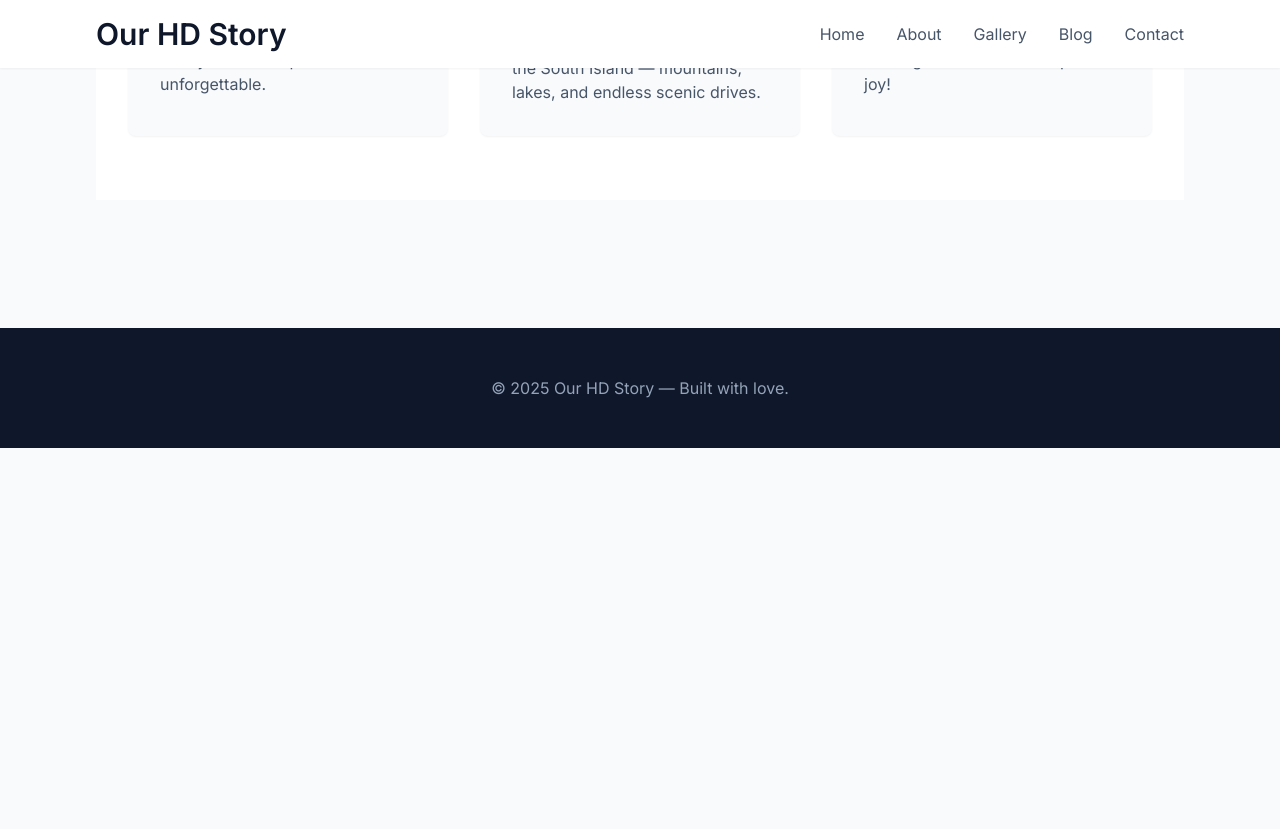
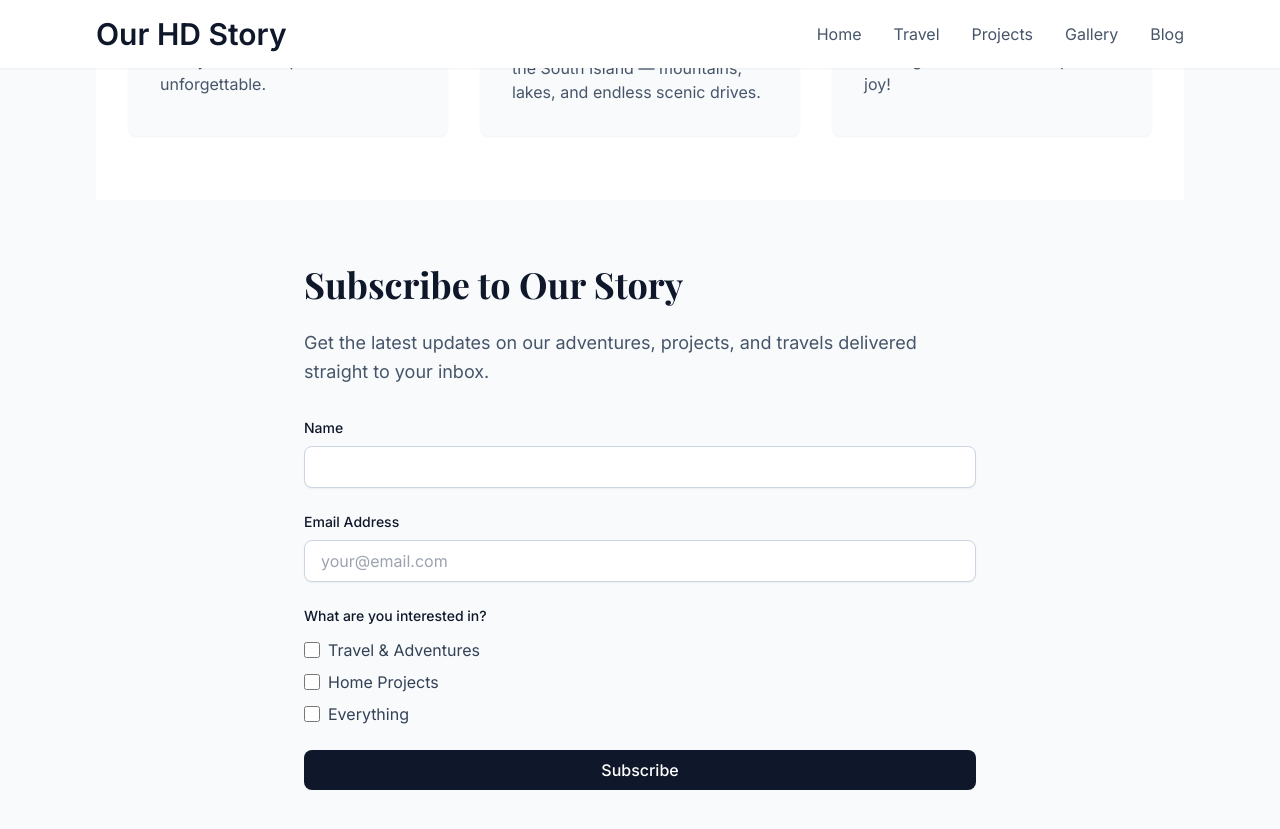
Before and after one commit to ourhdstory/ourhdstory.github.io, a Jekyll site: the page built from index.html, in a window 1280 px wide and 900 px high, scrolled down 1372 px. Shown: the top 829 px of the window. Built offline with Jekyll 4.4.1, drawn with Linux system fonts in a browser that asks for light colours; nearby versions of some CDN libraries; before the commit the page ends 1820 px from its top, so only the background shows below that.

Commit message:
remove contact page and add travel and projects pages

```diff
--- a/_includes/header.html
+++ b/_includes/header.html
@@ -6,10 +6,10 @@
       </div>
       <nav class="hidden md:flex space-x-8">
         <a href="/" class="text-slate-600 hover:text-slate-900 transition">Home</a>
-        <a href="/about.html" class="text-slate-600 hover:text-slate-900 transition">About</a>
+        <a href="/travel.html" class="text-slate-600 hover:text-slate-900 transition">Travel</a>
+        <a href="/projects.html" class="text-slate-600 hover:text-slate-900 transition">Projects</a>
         <a href="/gallery.html" class="text-slate-600 hover:text-slate-900 transition">Gallery</a>
         <a href="/blog/" class="text-slate-600 hover:text-slate-900 transition">Blog</a>
-        <a href="/contact.html" class="text-slate-600 hover:text-slate-900 transition">Contact</a>
       </nav>
       <!-- Mobile menu button -->
       <div class="md:hidden">
--- a/index.html
+++ b/index.html
@@ -35,3 +35,44 @@ title: Home
     </div>
   </div>
 </section>
+
+<section class="py-16 px-4 sm:px-6 lg:px-8">
+  <div class="max-w-2xl mx-auto">
+    <h2 class="text-4xl font-bold text-slate-900 mb-6">Subscribe to Our Story</h2>
+    <p class="text-lg text-slate-600 leading-relaxed mb-8">Get the latest updates on our adventures, projects, and travels delivered straight to your inbox.</p>
+
+    <form action="https://formspree.io/f/xvzgwrej" method="POST" class="space-y-6">
+      <div>
+        <label for="name" class="block text-sm font-medium text-slate-900 mb-2">Name</label>
+        <input type="text" name="name" id="name" required class="w-full px-4 py-2 border border-slate-300 rounded-lg shadow-sm focus:ring-2 focus:ring-blue-500 focus:border-transparent">
+      </div>
+
+      <div>
+        <label for="email" class="block text-sm font-medium text-slate-900 mb-2">Email Address</label>
+        <input type="email" name="email" id="email" required class="w-full px-4 py-2 border border-slate-300 rounded-lg shadow-sm focus:ring-2 focus:ring-blue-500 focus:border-transparent" placeholder="your@email.com">
+      </div>
+
+      <div>
+        <fieldset>
+          <legend class="text-sm font-medium text-slate-900 mb-3">What are you interested in?</legend>
+          <div class="space-y-2">
+            <label class="flex items-center">
+              <input type="checkbox" name="interests" value="Travel" class="w-4 h-4 rounded border-slate-300">
+              <span class="ml-2 text-slate-700">Travel & Adventures</span>
+            </label>
+            <label class="flex items-center">
+              <input type="checkbox" name="interests" value="Home Projects" class="w-4 h-4 rounded border-slate-300">
+              <span class="ml-2 text-slate-700">Home Projects</span>
+            </label>
+            <label class="flex items-center">
+              <input type="checkbox" name="interests" value="All" class="w-4 h-4 rounded border-slate-300">
+              <span class="ml-2 text-slate-700">Everything</span>
+            </label>
+          </div>
+        </fieldset>
+      </div>
+
+      <button type="submit" class="w-full bg-slate-900 text-white font-medium py-2 px-4 rounded-lg hover:bg-slate-800 transition">Subscribe</button>
+    </form>
+  </div>
+</section>
```
Also changed, not shown: contact.html (deleted, +0 -28 lines), projects.html (added, +29 -0 lines), travel.html (added, +29 -0 lines).
